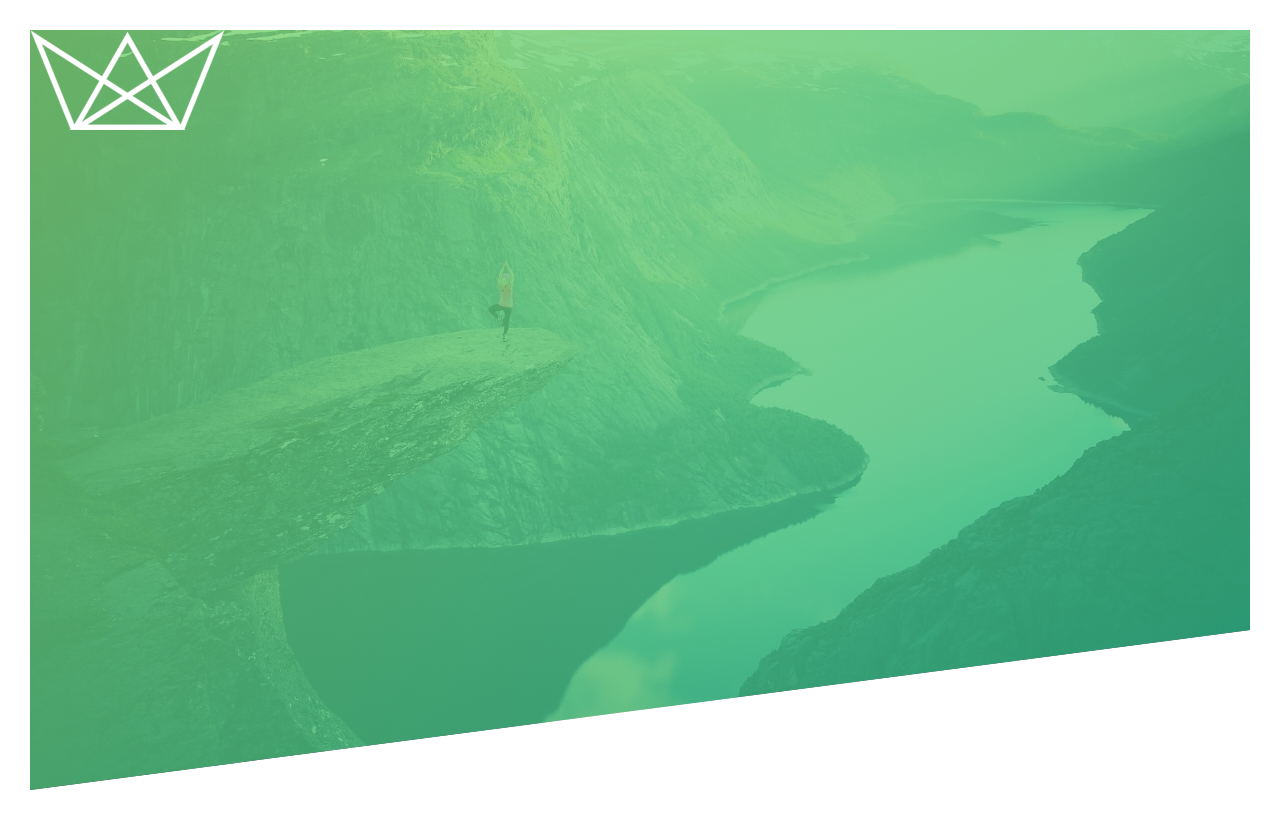
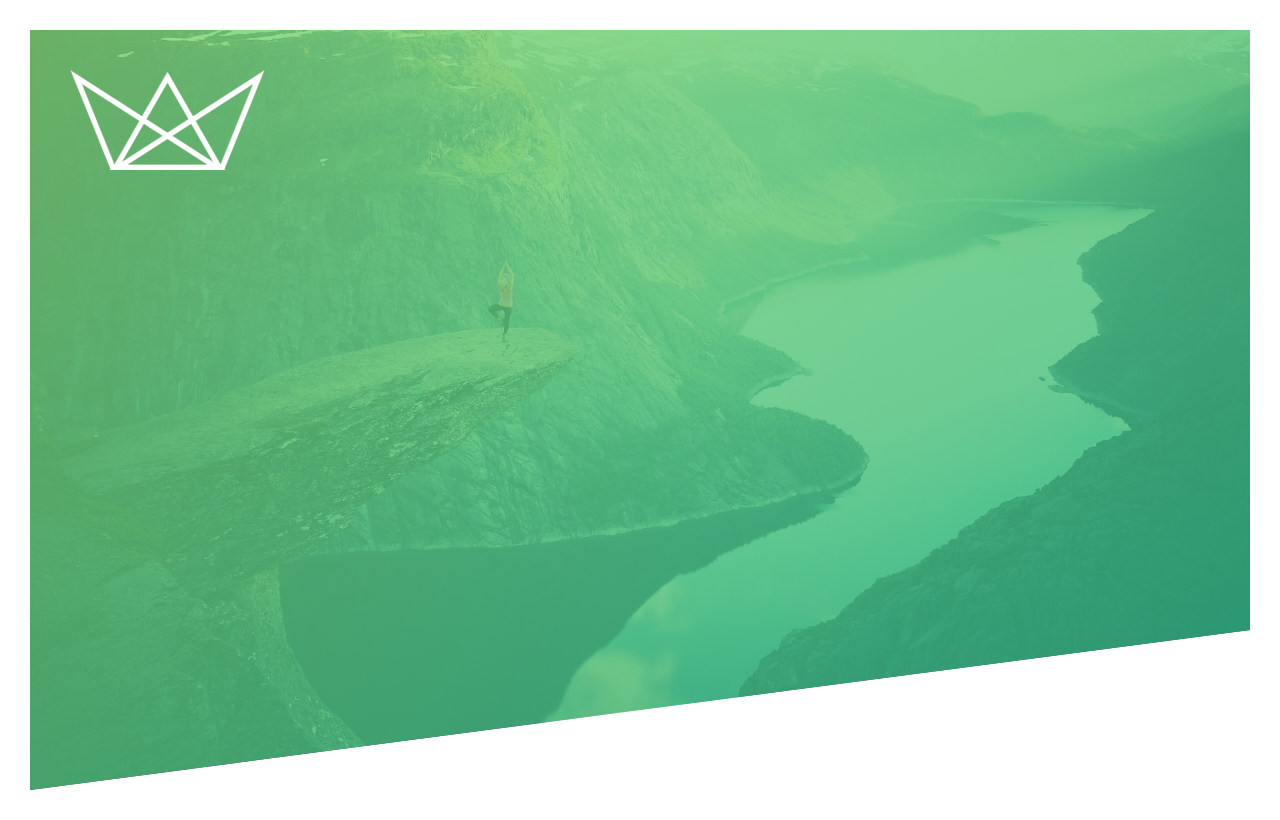
Before and after one commit to anilbeter/css-level-up, a plain HTML site: page Natours/starter/index.html in a window 1280 px wide. Drawn offline with Linux system fonts and the light colour scheme; files that its build step writes are made by us from their sources.

Commit message:
add some style logo-box and add comment 'bout position

```diff
--- a/Natours/starter/css/style.css
+++ b/Natours/starter/css/style.css
@@ -31,6 +31,17 @@ body {
   background-size: cover;
   background-position: top;
 
+  /* logo-box class'ının positionu absolute yaptıgım icin parent elementi (yani headerı) position: relative yapmak zorundayım. artık .header a göre referans alıcak, bu logo-box için orijin gibi bi şey oldu */
+  position: relative;
+
   /* rectangle corners, starts left top and goes clockwise direction */
   clip-path: polygon(0 0, 100% 0, 100% 75vh, 0 100%);
 }
+
+.logo-box {
+  position: absolute;
+  top: 40px;
+  left: 40px;
+}
+
+.logo {}
```
